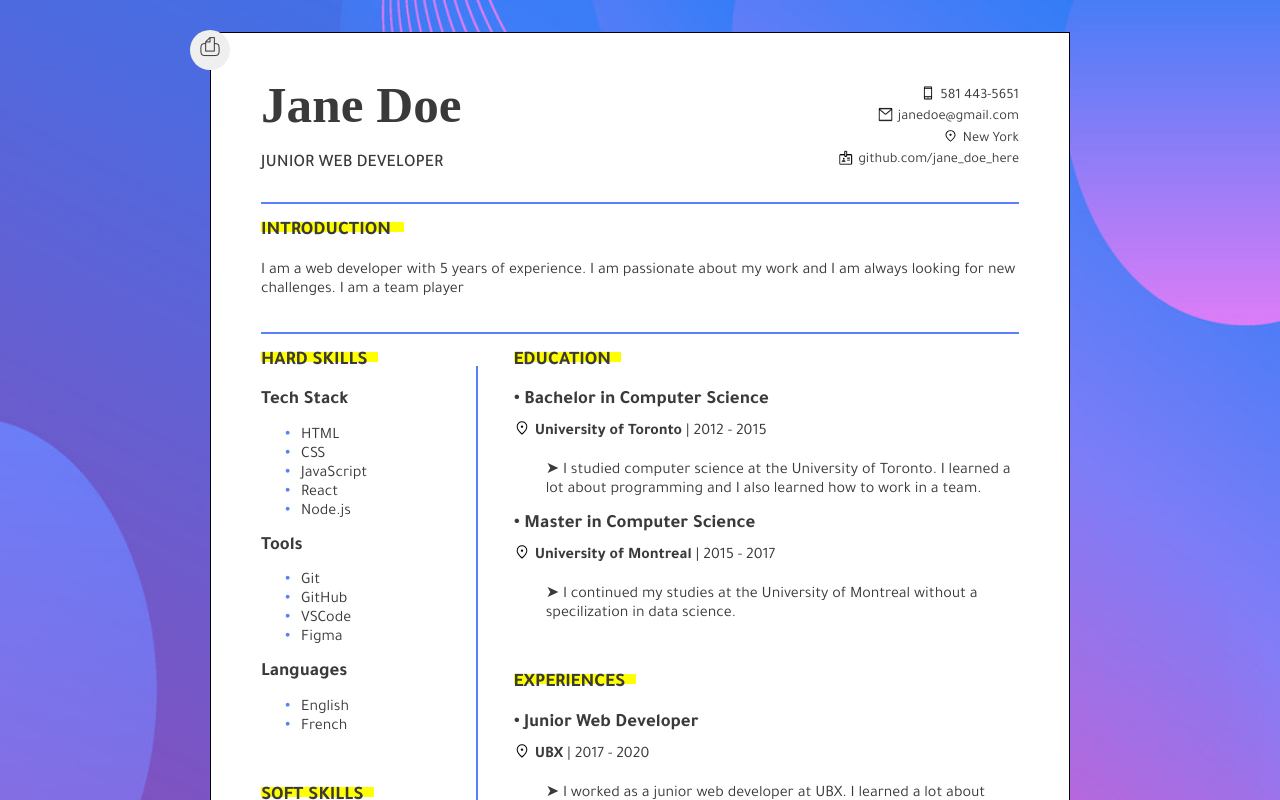
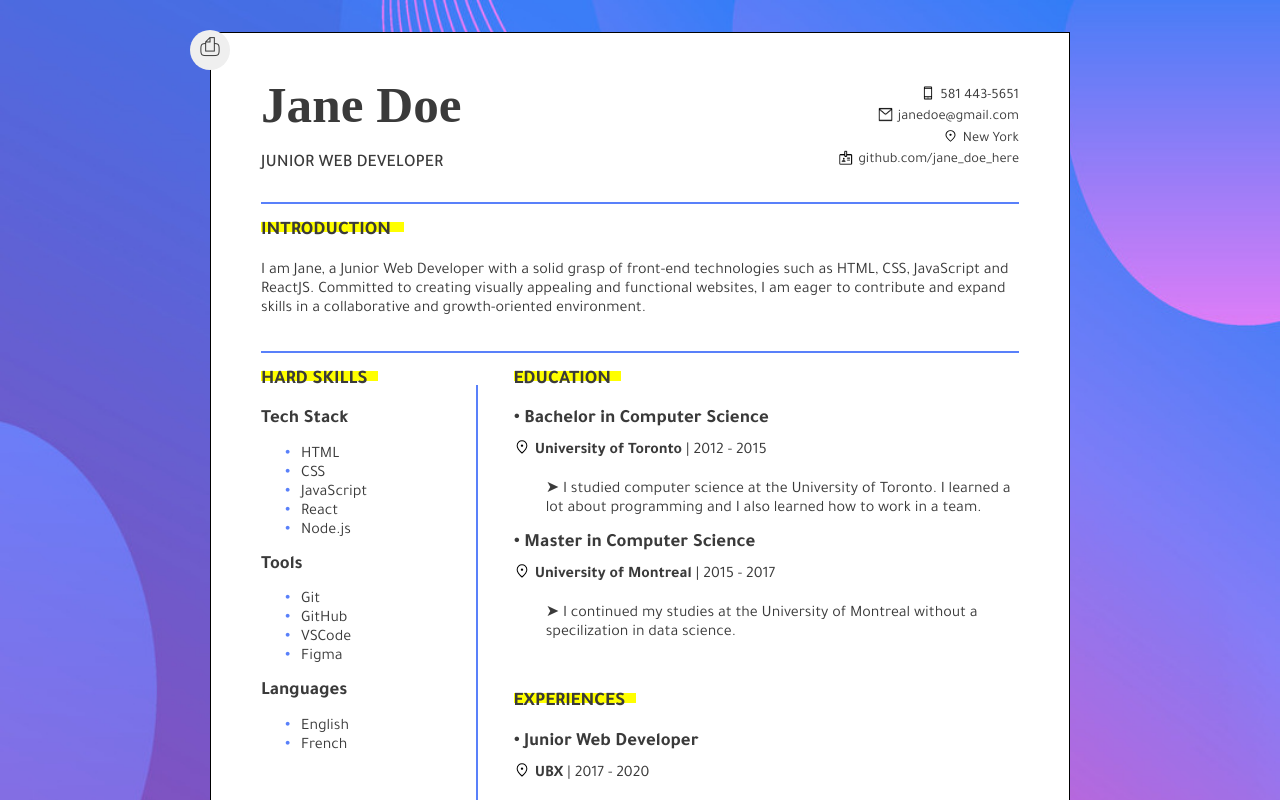
Before and after one commit to jeannepietropaoli/cv-builder-v3, a React (Vite) app: page / in a window 1280 px wide. Shown: the top 800 px of the page. Built offline with nearby package versions, Linux system fonts and the light colour scheme; a web font is replaced by a local one.

Commit message:
Update data

```diff
--- a/src/Components/Sections/Introduction/Introduction.jsx
+++ b/src/Components/Sections/Introduction/Introduction.jsx
@@ -5,7 +5,7 @@ import Preview from "../../Preview/Preview";
 import '../../../style/Introduction.css'
 
 export default function Introduction() {
-    const [data, setData] = useState('I am a web developer with 5 years of experience. I am passionate about my work and I am always looking for new challenges. I am a team player')
+    const [data, setData] = useState('I am Jane, a Junior Web Developer with a solid grasp of front-end technologies such as HTML, CSS, JavaScript and ReactJS. Committed to creating visually appealing and functional websites, I am eager to contribute and expand skills in a collaborative and growth-oriented environment.')
 
     const [temporaryData, setTemporaryData] = useState(data)
 
```
